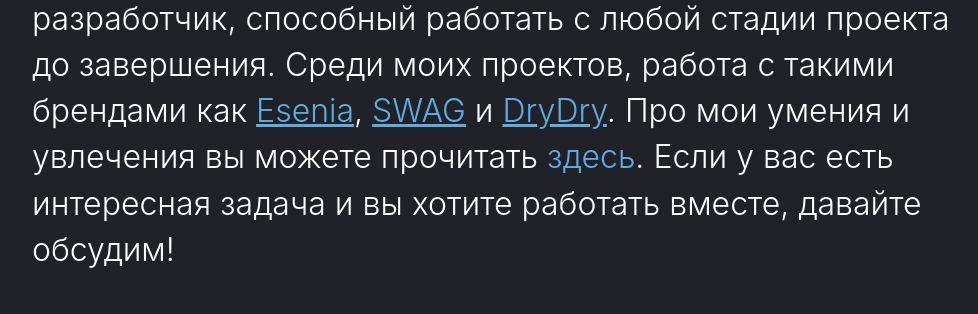
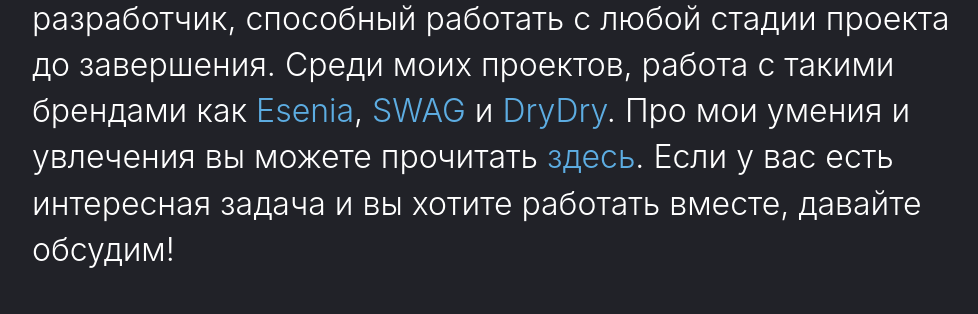
Before and after one commit to Vova045/portfolio, a Django app: page / in a window 1280 px wide. Shown: the part 351-665 px from the top of the page, without its empty margins (143-1121 px from the left). Run offline with Django 3.2, Linux system fonts and the light colour scheme.

Commit message:
Update home.html

```diff
--- a/portfolio_project/templates/home.html
+++ b/portfolio_project/templates/home.html
@@ -25,7 +25,7 @@
     </header>
     <section class="hero" data-lang="ru">
         <p>Привет, я Владимир 😊<br> Программист из России, увлеченный решением задач и созданием продуктов для B2B и B2C. Я full-stack разработчик, способный работать с любой стадии проекта до завершения.
-            Среди моих проектов, работа с такими брендами как <a href="#esenia">Esenia</a>, <a href="#swag">SWAG</a> и <a href="#drydry">DryDry</a>.
+            Среди моих проектов, работа с такими брендами как <a href="#esenia" style="text-decoration: none;">Esenia</a>, <a href="#swag" style="text-decoration: none;">SWAG</a> и <a href="#drydry" style="text-decoration: none;">DryDry</a>.
             Про мои умения и увлечения вы можете прочитать <a style="text-decoration: none;" href="{% url 'about' %}">здесь</a>.
             Если у вас есть интересная задача и вы хотите работать вместе, давайте обсудим!</p>
     </section>
```
